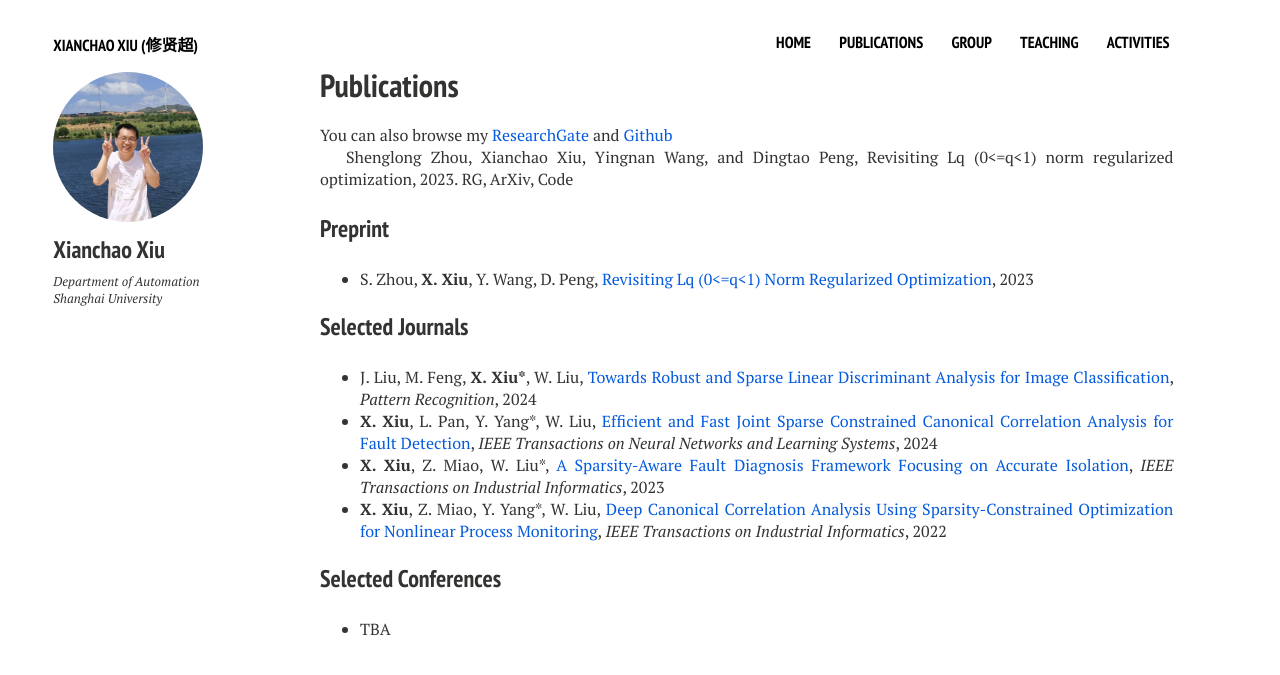
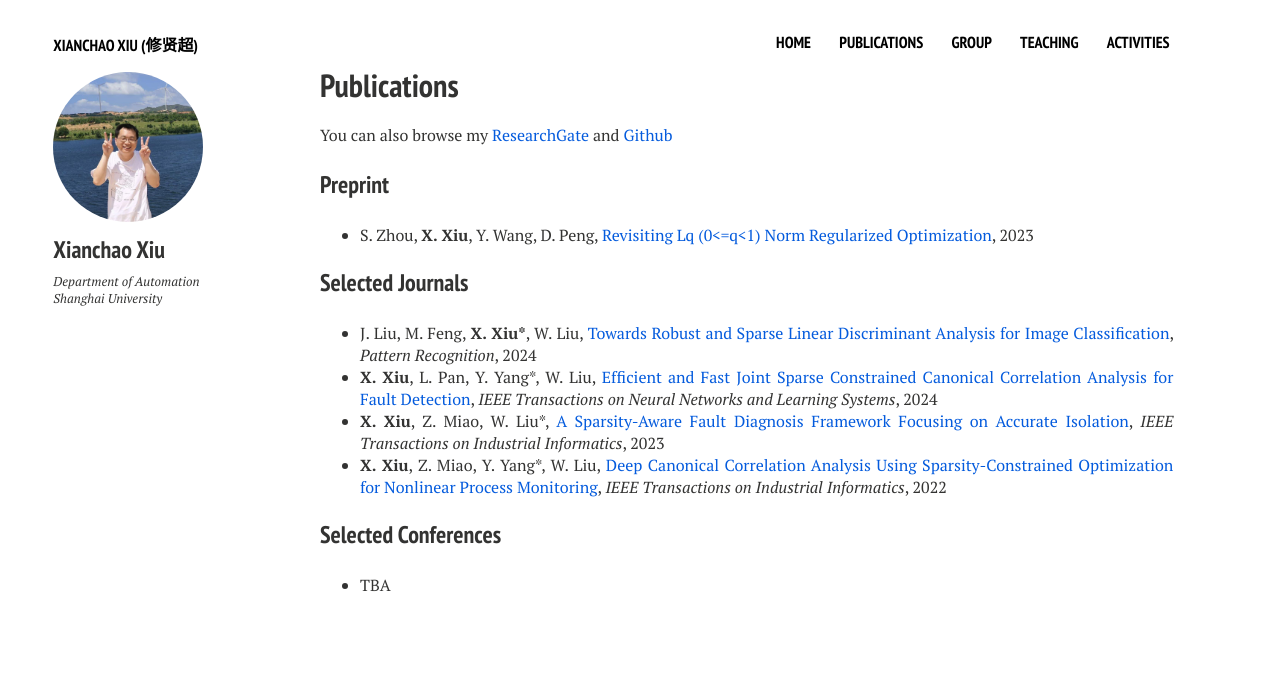
Before and after one commit to xianchaoxiu/xianchaoxiu.github.io, a Jekyll site: the page built from publications/index.md, in a window 1280 px wide. Shown: the top 675 px of the page. Built offline with Jekyll 4.4.1, drawn with Linux system fonts in a browser that asks for light colours; nearby versions of some CDN libraries.

Commit message:
Update index.md

```diff
--- a/publications/index.md
+++ b/publications/index.md
@@ -10,8 +10,6 @@ share: false
 
 You can also browse my <a href="https://www.researchgate.net/profile/Xianchao-Xiu" class="textlink" target="_blank">ResearchGate</a> and <a href="https://github.com/xianchaoxiu" class="textlink" target="_blank">Github</a>
 
-
-Shenglong Zhou, Xianchao Xiu, Yingnan Wang, and Dingtao Peng, Revisiting Lq (0<=q<1) norm regularized optimization, 2023. RG, ArXiv, Code
 
 
 ### Preprint
```
